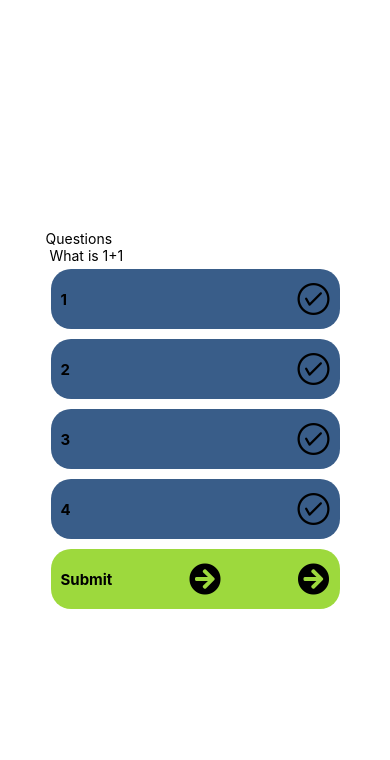
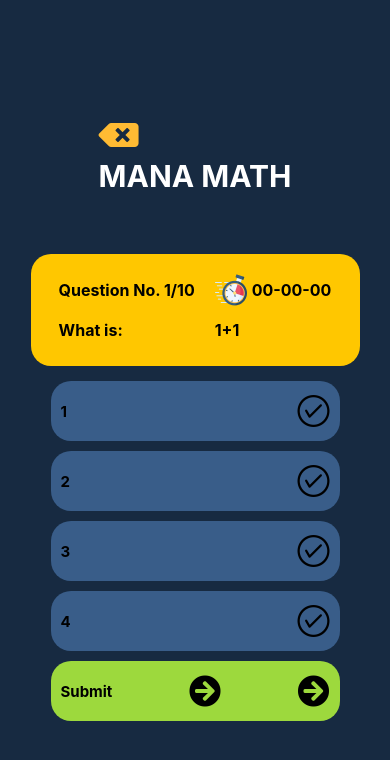
Before and after one commit to allanw01/level3_app, a React Native app in the folder manaMathQuizApp/: screen / in a window 390 px wide. Shown: the top 760 px of the page. Built offline with nearby package versions, Linux system fonts and the light colour scheme.

Commit message:
Statistic Pannel of the Quiz Page

```diff
--- a/manaMathQuizApp/app/config/quizData.js
+++ b/manaMathQuizApp/app/config/quizData.js
@@ -1,11 +1,11 @@
 export const complexAlgebraData = [
     {
-      question: "What is 1+1",
+      question: "1+1",
       options: ['1','2','3', '4'],
       answer: '1'
     },
     {
-      question: "What is x^2=4 ",
+      question: "x^2=4 ",
       options: ['2,-2','8,-8','4,-4', '2,-9'],
       answer: '2,-2'
     }
--- a/manaMathQuizApp/app/screens/QuizScreen.js
+++ b/manaMathQuizApp/app/screens/QuizScreen.js
@@ -1,11 +1,13 @@
 import React from 'react';
-import { StyleSheet, Text, View, TouchableOpacity } from 'react-native';
+import { StyleSheet, Text, View, TouchableOpacity, Image } from 'react-native';
 import { useState } from 'react';
+
 import { complexAlgebraData } from "../config/quizData";
 
 import Quiz from "../components/QuizButton.js";
 
 import { FontAwesome5 } from '@expo/vector-icons';
+import { Ionicons } from '@expo/vector-icons';
 
 function QuizScreen(props) {
 
@@ -35,14 +37,46 @@ function QuizScreen(props) {
   }
 
   return (
+
     <View style={styles.container}>
+
+      {/* Header + Back Button */}
+      <View style={styles.header}>
+        <TouchableOpacity onPress={() => console.log("Back Button Clciked")}>
+        <FontAwesome5 style={styles.backIcon} name="backspace" size={32} color="#ffbb33" />
+        </TouchableOpacity>
+        <Text style={styles.headerText}>MANA MATH</Text>
+      </View>
+
+
+
       {showFinishQuiz ? <View>
         <Text>You have finish the quiz</Text>
       </View> :
-      <View>
-        <Text>Questions</Text>
-        <Text style={styles.questionText}> {complexAlgebraData[currentQuestion]?.question} </Text>
+      <View style={styles.answerButtons}>
+        {/* <Text>Questions</Text> */}
+        {/* <Text style={styles.questionText}> {complexAlgebraData[currentQuestion]?.question} </Text> */}
         {/* Answer Options */}
+
+        <View style={styles.statisticsPannel}>
+          <View style={styles.statisticsPanelleft}>
+            <Text style={styles.statisticsPannelText}>Question No. {currentQuestion+1}/10</Text>
+            <Text style={styles.statisticsPannelText}>What is: </Text>
+          </View>
+
+          <View style={styles.statisticsPannelright}>
+            <View style={styles.timer}>
+              <Image style={{marginRight:5,paddingBottom:5}} source={require('../assets/clock.png')} />
+              {/* <Ionicons name="timer-outline" size={16} color="black" /> */}
+              <Text style={styles.statisticsPannelText}>00-00-00</Text>
+            </View>
+            <Text style={styles.statisticsPannelText}>{complexAlgebraData[currentQuestion]?.question} </Text>
+          </View>
+        </View>
+
+        <View style={styles.answerButtons}>
+
+        </View>
         {complexAlgebraData[currentQuestion]?.options.map((item) => {
             return <Quiz text={item} onPress={()=> clickAnswer(item)}/>
             // <TouchableOpacity onPress={()=> handleAnswer(item)}>
@@ -69,7 +103,28 @@ const styles = StyleSheet.create({
     backgroundColor: '#fff',
     alignItems: 'center',
     justifyContent: 'center',
+    backgroundColor: '#172A41',
   },
+
+  header:{
+    marginBottom:60,
+  },
+  backIcon:{
+    alignSelf:'flex-start',
+    paddingBottom:5,
+  },
+  headerText:{
+    color: '#FFF',
+    fontWeight:'bold',
+    fontSize:30,
+    textAlign:'left',
+  },
+
+  answerButtons:{
+    justifyContent:'center',
+    alignItems:'center',
+  },
+
   button:{
     flexDirection:'row',
     borderRadius:20,
@@ -80,14 +135,58 @@ const styles = StyleSheet.create({
     alignItems:'center',
     padding:10,
     margin:5,
-},
+  },
   buttonText:{
     color: 'black',
     fontWeight:'bold',
     fontSize:15,
     textAlign:'left',
+  },
 
-},
+  statisticsPannel:{
+    flexDirection:'row',
+    justifyContent: 'center',
+    alignItems:'center',
+    width:329,
+    height:112,
+    backgroundColor:'#FFC700',
+    borderRadius:20,
+    marginBottom:10,
+  },
+
+  statisticsPannelleft:{
+    flexDirection:'column',
+    justifyContent:'space-around',
+    // alignItems:'center',
+    // marginLeft:20,
+    marginRight:20,
+
+  },
+  timer:{
+    flexDirection:'row',
+    justifyContent:'center',
+    alignItems:'center',
+  },
+
+  statisticsPannelright:{
+    flexDirection:'column',
+    justifyContent:'space-around',
+    // alignItems:'center',
+    marginLeft:20,
+    // marginRight:20,
+  },
+
+  statisticsPannelText:{
+    color: 'black',
+    fontWeight:'bold',
+    fontSize:16,
+    paddingTop:10,
+    paddingBottom:10,
+    // textAlign:'left',
+  },
+
+
+
 });
 
 export default QuizScreen;
```
Also changed, not shown: manaMathQuizApp/app/assets/clock.png (added).
